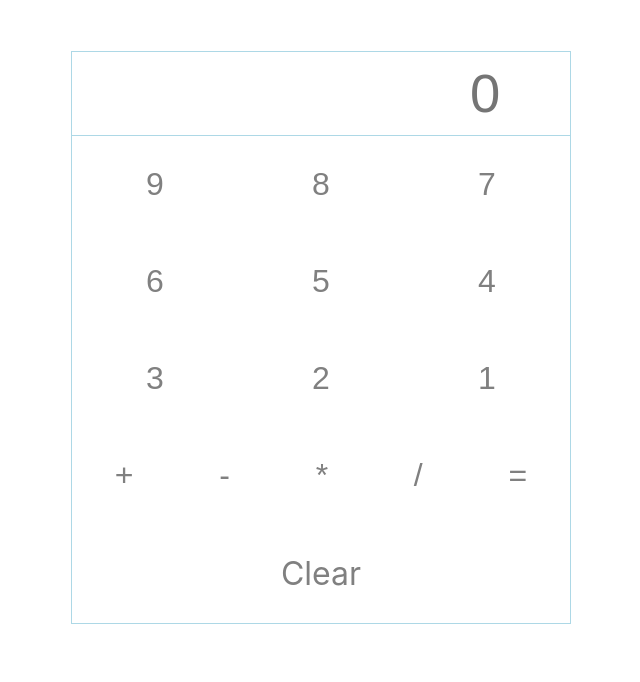
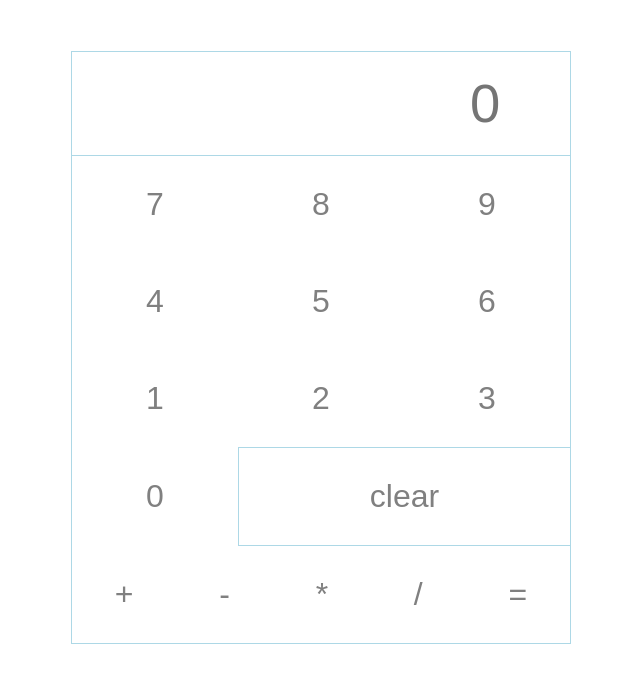
Before and after one commit to motokikasai/React-Calculator, a React (Create React App) app: page / in a window 1280 px wide. Shown: the top 682 px of the page, without its empty margins (319-959 px from the left). Built offline with nearby package versions, Linux system fonts and the light colour scheme.

Commit message:
Add logic for btn input

```diff
--- a/src/App.css
+++ b/src/App.css
@@ -16,8 +16,8 @@
 
 .input {
   width: 100%;
-  padding: 10px;
-  padding-right: 14%;
+  padding: 20px 14%;
+  /* padding-right: 14%; */
   /* border-width: 0; */
   /* border: 1px solid lightblue; */
   border: none;
@@ -64,6 +64,16 @@
   background: #dfdfdf;
 }
 
+/* .zero {
+  grid-column: 1 / span 2;
+} */
+
+.clear {
+  grid-column: 2 / span 2;
+  border: 1px solid lightblue;
+  border-right: none;
+}
+
 .operator {
   display: flex;
 }
--- a/src/components/Calc.js
+++ b/src/components/Calc.js
@@ -1,16 +1,34 @@
-import React, { useState } from 'react';
+import React, { useState, useEffect, useRef } from 'react';
 import Display from './Display';
 import Operator from './Operator';
 
 const Calc = () => {
+  // let result = [];
+  // const inputElem = useRef();
+
   const [input, setInput] = useState('');
   const [mathOp, setMathOp] = useState('');
+
+  // useEffect(() => {
+  //   // result.push(input);
+  //   //   return () => {
+  //   //       cleanup
+  //   //   }
+
+  //   inputElem.current.focus();
+  // }, [input]);
+  //   //   if (mathOp) {
+  //   //     result.push(input);
+  //   //   }
+
+  const refInputFocus = () => {};
 
   const numInput = num => {
     setInput(input + num);
   };
 
   const mathOperator = op => {
+    console.log(op);
     setMathOp(op);
   };
 
--- a/src/components/Display.js
+++ b/src/components/Display.js
@@ -1,8 +1,29 @@
-import React, { useState } from 'react';
+import React, { useState, useEffect, useRef } from 'react';
 
 const Display = ({ input }) => {
-  //   const [directInput, setDirectInput] = useState('');
-  console.log(typeof input);
+  // const [btnInput, setBtnInput] = useState(input);
+
+  const inputElement = useRef(null);
+  // const cursorPosition = 0;
+
+  useEffect(() => {
+    console.log(inputElement.current);
+    // inputElement.current.focus();
+    // if (!inputElement.current.value) {
+    inputElement.current.scrollLeft = inputElement.current.scrollWidth;
+    inputElement.current.setSelectionRange(
+      inputElement.current.value.length,
+      inputElement.current.value.length
+    );
+    // }
+
+    // return () => {
+    //   cleanup;
+    // };
+  }, [input]);
+
+  // console.log(typeof btnInput);
+
   const handleChange = e => {
     console.log('changed...');
 
@@ -13,10 +34,12 @@ const Display = ({ input }) => {
     <div>
       <input
         type='text'
+        ref={inputElement}
         value={input}
         onChange={handleChange}
         className='input'
         placeholder='0'
+        // onFocus='this.value = this.value'
       />
     </div>
   );
--- a/src/components/Operator.js
+++ b/src/components/Operator.js
@@ -1,12 +1,13 @@
 import React from 'react';
 
-const Operator = ({ numInput, clear }) => {
+const Operator = ({ numInput, clear, math }) => {
   const btnHandler = e => {
-    console.log(e.target.textContent);
     numInput(e.target.textContent);
   };
 
-  const mathOp = sign => {};
+  const mathOp = e => {
+    math(e.target.textContent);
+  };
 
   const clearHandler = () => {
     clear();
@@ -16,31 +17,37 @@ const Operator = ({ numInput, clear }) => {
     <div className='op-wrapper'>
       <div className='num-pad'>
         <button className='btn' onClick={btnHandler}>
-          9
+          7
         </button>
         <button className='btn' onClick={btnHandler}>
           8
         </button>
         <button className='btn' onClick={btnHandler}>
-          7
+          9
+        </button>
+        <button className='btn' onClick={btnHandler}>
+          4
+        </button>
+        <button className='btn' onClick={btnHandler}>
+          5
         </button>
         <button className='btn' onClick={btnHandler}>
           6
         </button>
         <button className='btn' onClick={btnHandler}>
-          5
-        </button>
-        <button className='btn' onClick={btnHandler}>
-          4
-        </button>
-        <button className='btn' onClick={btnHandler}>
-          3
+          1
         </button>
         <button className='btn' onClick={btnHandler}>
           2
         </button>
         <button className='btn' onClick={btnHandler}>
-          1
+          3
+        </button>
+        <button className='btn zero' onClick={btnHandler}>
+          0
+        </button>
+        <button className='btn clear' onClick={clearHandler}>
+          clear
         </button>
       </div>
       <div className='operator'>
@@ -60,10 +67,6 @@ const Operator = ({ numInput, clear }) => {
           =
         </button>
       </div>
-
-      <div className='btn' onClick={clearHandler}>
-        Clear
-      </div>
     </div>
   );
 };
```
